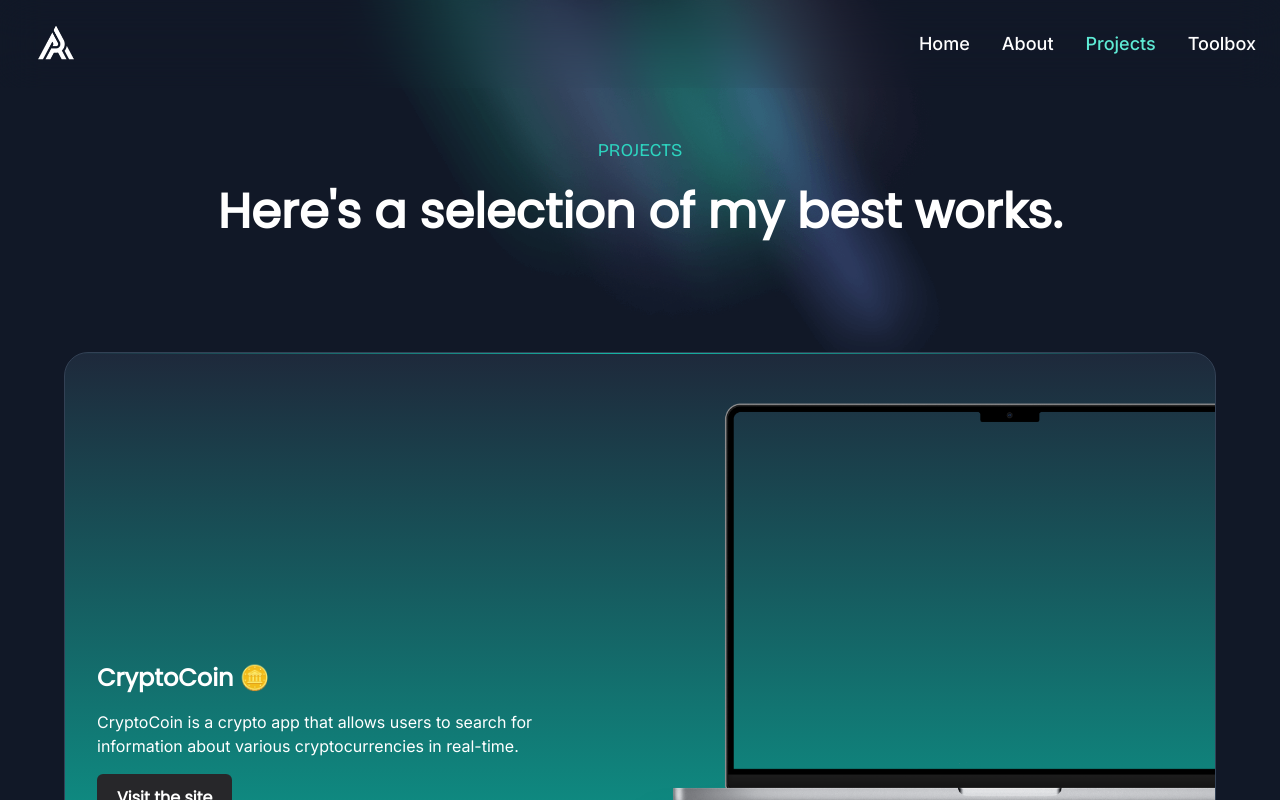
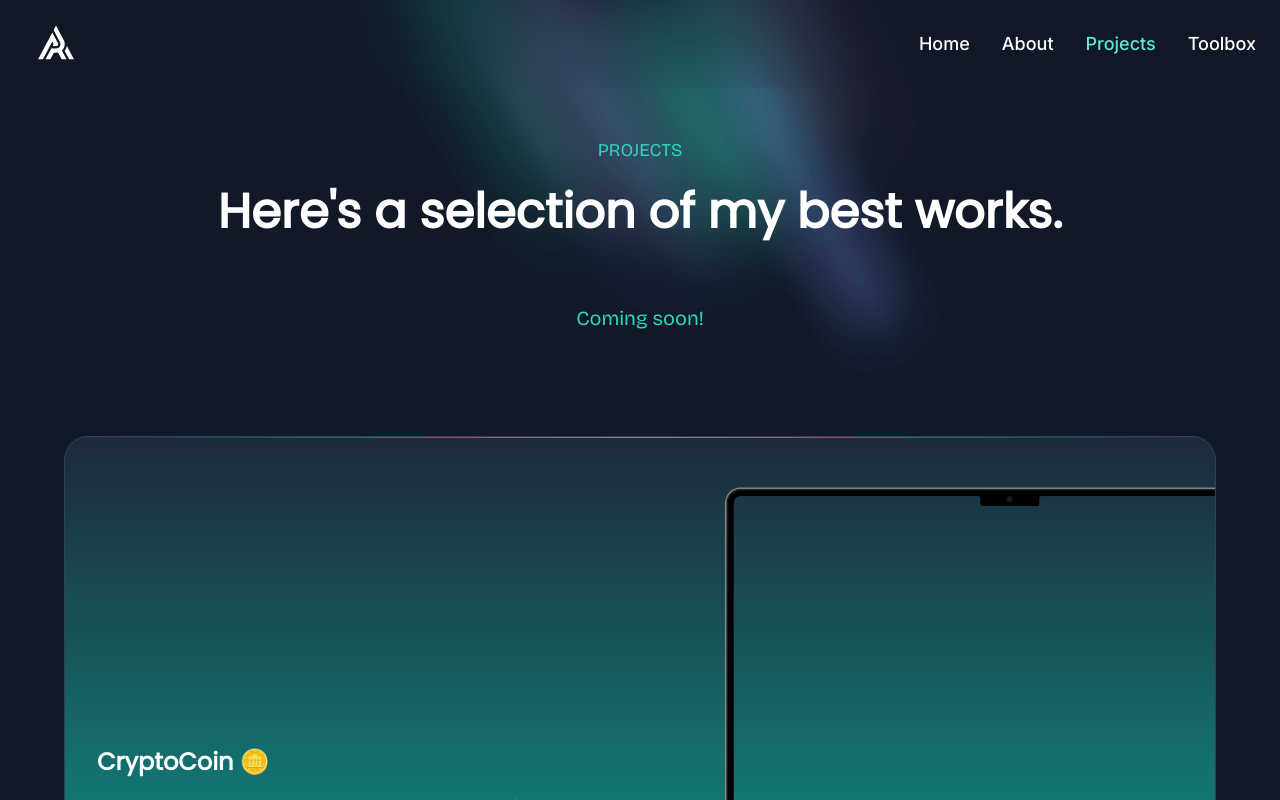
Before and after one commit to git-Abdul/dev, a Next.js app: page /projects in a window 1280 px wide. Shown: the top 800 px of the page. Built offline with nearby package versions, Linux system fonts and the light colour scheme; a web font is replaced by a local one.

Commit message:
Coming soon!

```diff
--- a/app/projects/page.js
+++ b/app/projects/page.js
@@ -108,6 +108,11 @@ export default function Projects() {
           Here's a selection of my best works.
         </h1>
       </div>
+      <div className="flex justify-center items-center select-none">
+        <h1 className="text-teal-400 text-center font-bold text-xl mt-14 font-bridge">
+          Coming soon!
+        </h1>
+      </div>
       <div className="space-y-12 md:p-16 p-10 mt-10 select-none">
         <div className="relative w-full overflow-hidden border rounded-3xl bg-gradient-to-b from-slate-800 to-teal-600 border-slate-700">
           <div className="w-full h-[1px] bg-gradient-to-r from-transparent via-teal-500 to-transparent"></div>
```
